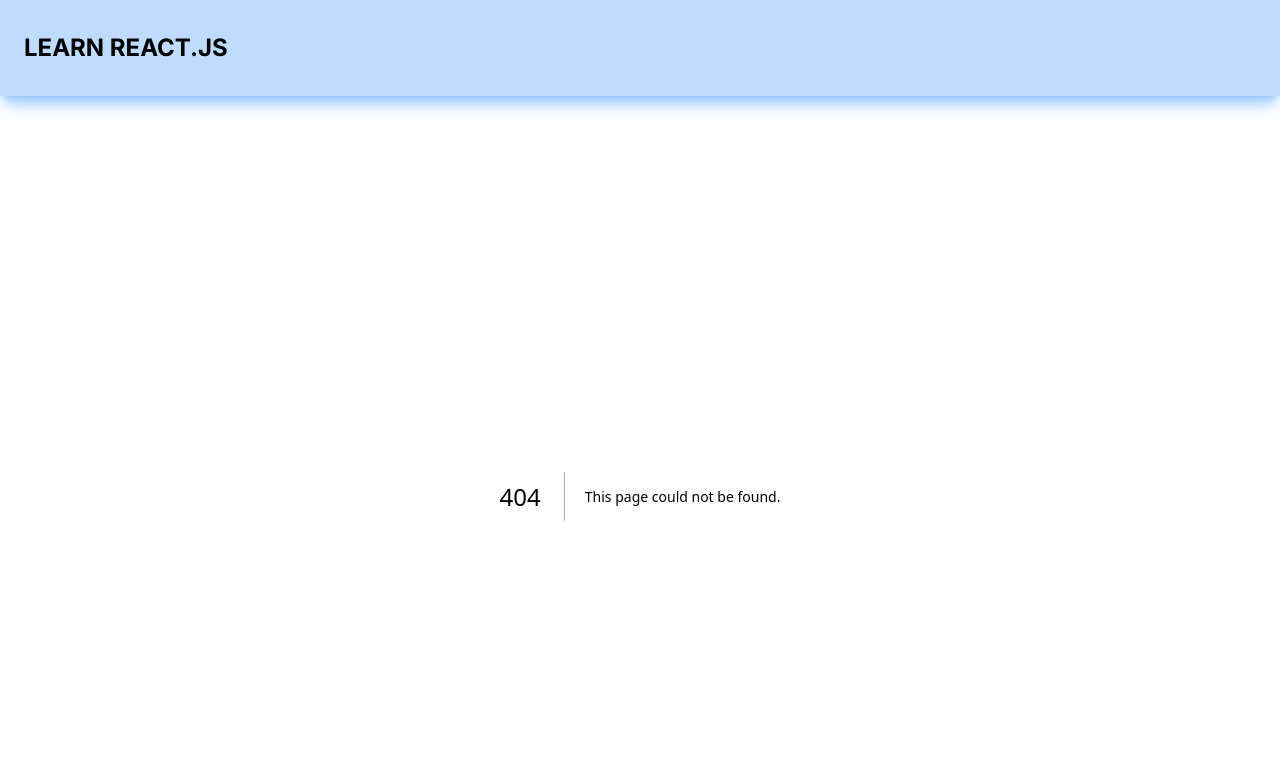
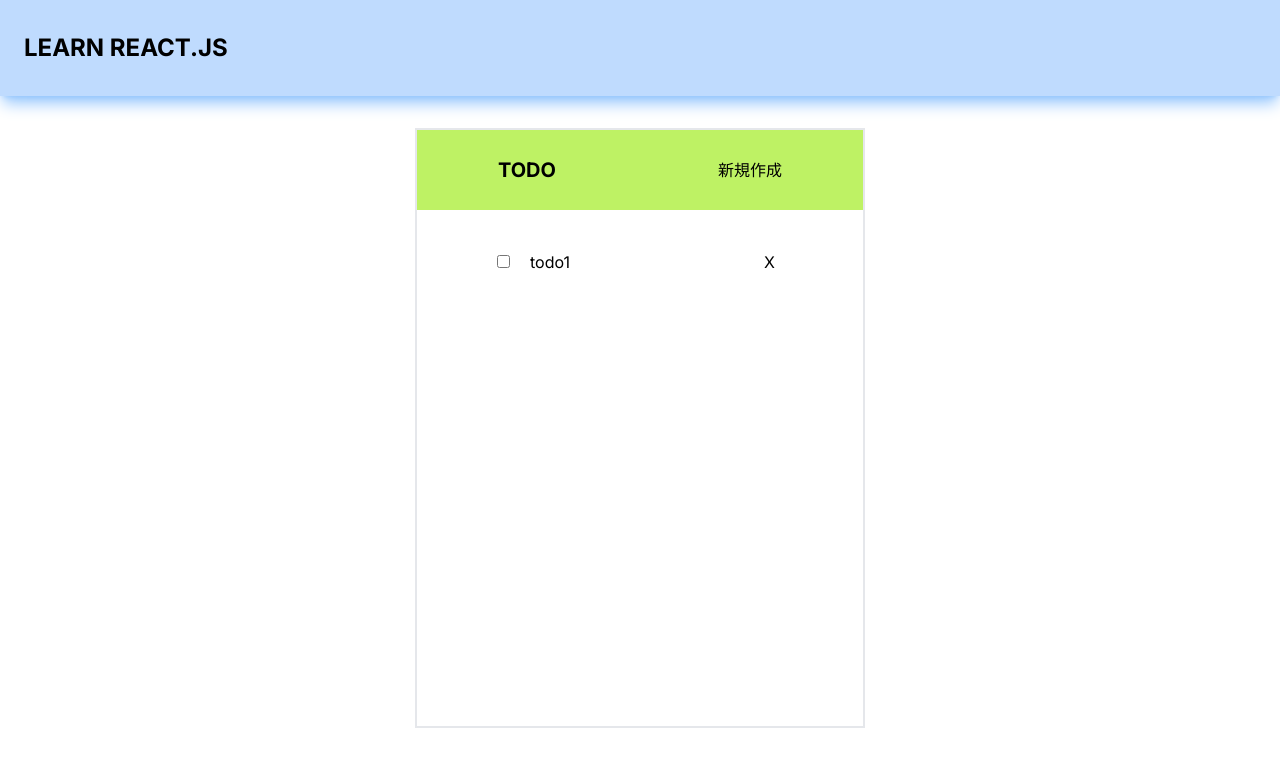
Before and after one commit to D-suke0614/learn_react, a Next.js app: page /todo in a window 1280 px wide. Before the commit this address had no page. Shown: the top 766 px of the page. Built offline with nearby package versions, Linux system fonts and the light colour scheme.

Commit message:
wip: todo

```diff
--- a/src/app/layout.tsx
+++ b/src/app/layout.tsx
@@ -19,7 +19,7 @@ export default function RootLayout({
     <html lang='ja'>
       <body className={inter.className}>
         <Header />
-        {children}
+        <main className='p-8 flex justify-center overflow-y-hidden'>{children}</main>
       </body>
     </html>
   )
--- a/src/app/page.tsx
+++ b/src/app/page.tsx
@@ -1,5 +1,15 @@
 import Link from 'next/link'
 
 export default function Home() {
-  return <div></div>
+  return (
+    <div>
+      <ul className='text-lg font-medium'>
+        <li className='mb-5'>
+          <Link className='py-2 hover:opacity-60' href={'/todo'}>
+            TODO APP
+          </Link>
+        </li>
+      </ul>
+    </div>
+  )
 }
--- /dev/null
+++ b/src/app/todo/components/CreateTodoModal.tsx
@@ -0,0 +1,21 @@
+'use client'
+
+import React from 'react'
+
+type PropsType = {
+  displayModal: boolean
+}
+
+const CreateTodoModal = ({ displayModal }: PropsType) => {
+  return (
+    <>
+      {displayModal ? (
+        <div className='w-screen h-screen fixed top-0 left-0 bg-gray-500 opacity-75'></div>
+      ) : (
+        <></>
+      )}
+    </>
+  )
+}
+
+export default CreateTodoModal
--- /dev/null
+++ b/src/app/todo/components/TodoList.tsx
@@ -0,0 +1,21 @@
+'use client'
+
+const TodoList = () => {
+  return (
+    <div className='h-[520px] overflow-y-scroll'>
+      <ul className='px-20 py-10'>
+        <li className='mb-3 flex justify-between items-center'>
+          <div>
+            <input className='mr-5' type='checkbox' />
+            <span>todo1</span>
+          </div>
+          <button className='px-2 rounded-[50%] hover:opacity-60 hover:bg-gray-300' type='button'>
+            X
+          </button>
+        </li>
+      </ul>
+    </div>
+  )
+}
+
+export default TodoList
--- /dev/null
+++ b/src/app/todo/page.tsx
@@ -0,0 +1,24 @@
+'use client'
+import { useState } from 'react'
+import CreateTodoModal from './components/CreateTodoModal'
+import TodoList from './components/TodoList'
+
+const Page = () => {
+  const [displayModal, setDisplayModal] = useState<boolean>(false)
+
+  return (
+    <div className='w-[450px] h-[600px] border-solid border-2'>
+      <div className='h-[80px] bg-lime-300 py-6 text-center flex items-center justify-around'>
+        <h2 className='font-bold text-xl'>TODO</h2>
+        <button className='hover:opacity-60' type='button' onClick={() => setDisplayModal(true)}>
+          新規作成
+        </button>
+      </div>
+
+      <TodoList />
+      <CreateTodoModal displayModal={displayModal} />
+    </div>
+  )
+}
+
+export default Page
```
